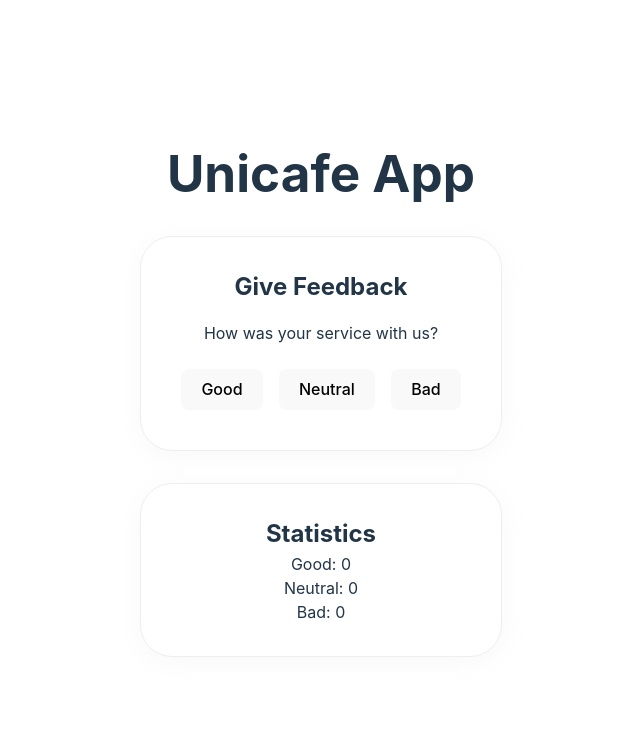
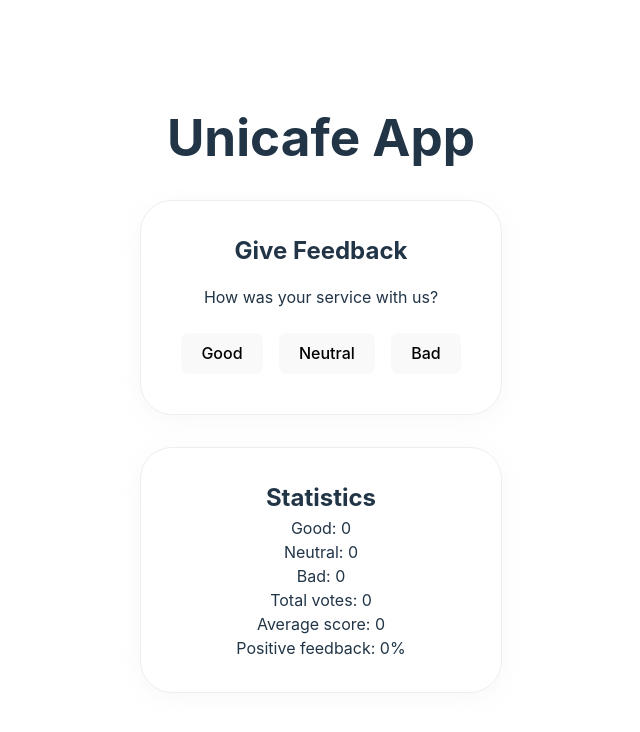
Before and after one commit to bomberstudios/fullstackopen, a React (Vite) app in the folder part1/unicafe/: page / in a window 1280 px wide. Shown: the top 732 px of the page, without its empty margins (319-959 px from the left). Built offline with nearby package versions, Linux system fonts and the light colour scheme.

Commit message:
Solution to exercise 1.7

```diff
--- a/part1/unicafe/src/App.jsx
+++ b/part1/unicafe/src/App.jsx
@@ -2,10 +2,13 @@ import { useState } from "react";
 import "./App.css";
 
 function App() {
-  const [count, setCount] = useState(0);
   const [good, setGood] = useState(0);
   const [neutral, setNeutral] = useState(0);
   const [bad, setBad] = useState(0);
+
+  const totalVotes = good + neutral + bad;
+  const averageScore = ((good - bad) / totalVotes).toFixed(2);
+  const positiveFeedback = ((good / totalVotes) * 100).toFixed(2);
 
   return (
     <>
@@ -24,6 +27,11 @@ function App() {
         <div>Good: {good}</div>
         <div>Neutral: {neutral}</div>
         <div>Bad: {bad}</div>
+        <div>Total votes: {totalVotes}</div>
+        <div>Average score: {averageScore > 0 ? averageScore : 0}</div>
+        <div>
+          Positive feedback: {positiveFeedback > 0 ? positiveFeedback : 0}%
+        </div>
       </div>
     </>
   );
```
Also changed, not shown: 1 other file (tests, documents, lock files or other folders).
